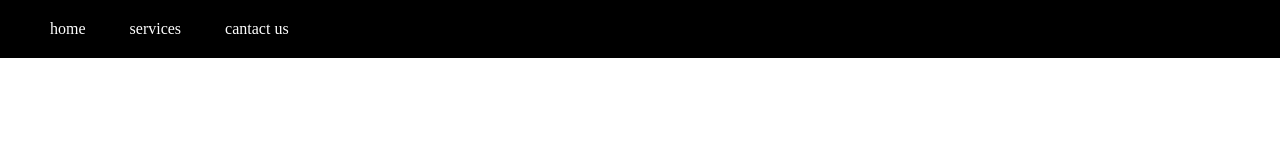
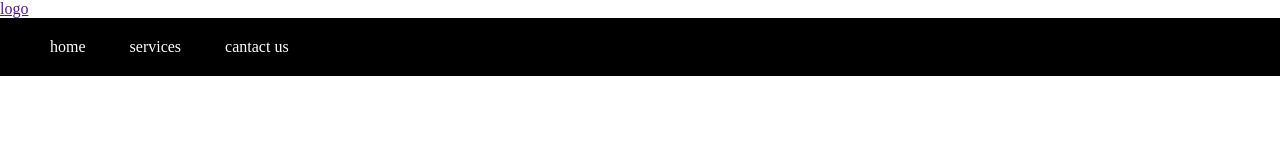
Before and after one commit to alitajik88/test, a plain HTML site: page index.html in a window 1280 px wide. Drawn offline with Linux system fonts and the light colour scheme.

Commit message:
header updated

```diff
--- a/index.html
+++ b/index.html
@@ -10,6 +10,9 @@
 <body>
 
 <header class="header">
+    <div class="logo">
+        <a href="">logo</a>
+    </div>
     <nav class="main-header">
         <ul>
             <li><a href="">home</a></li>
```
